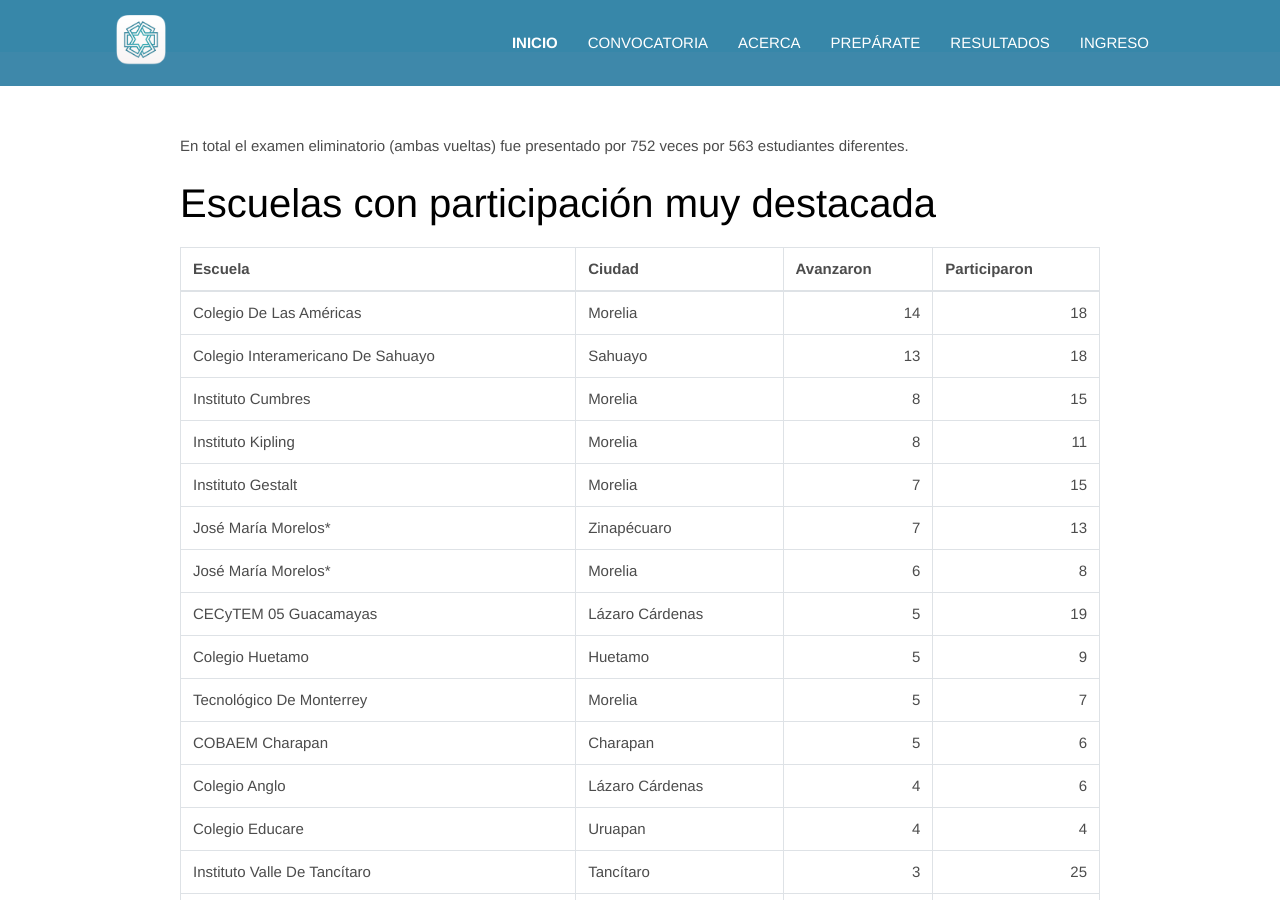
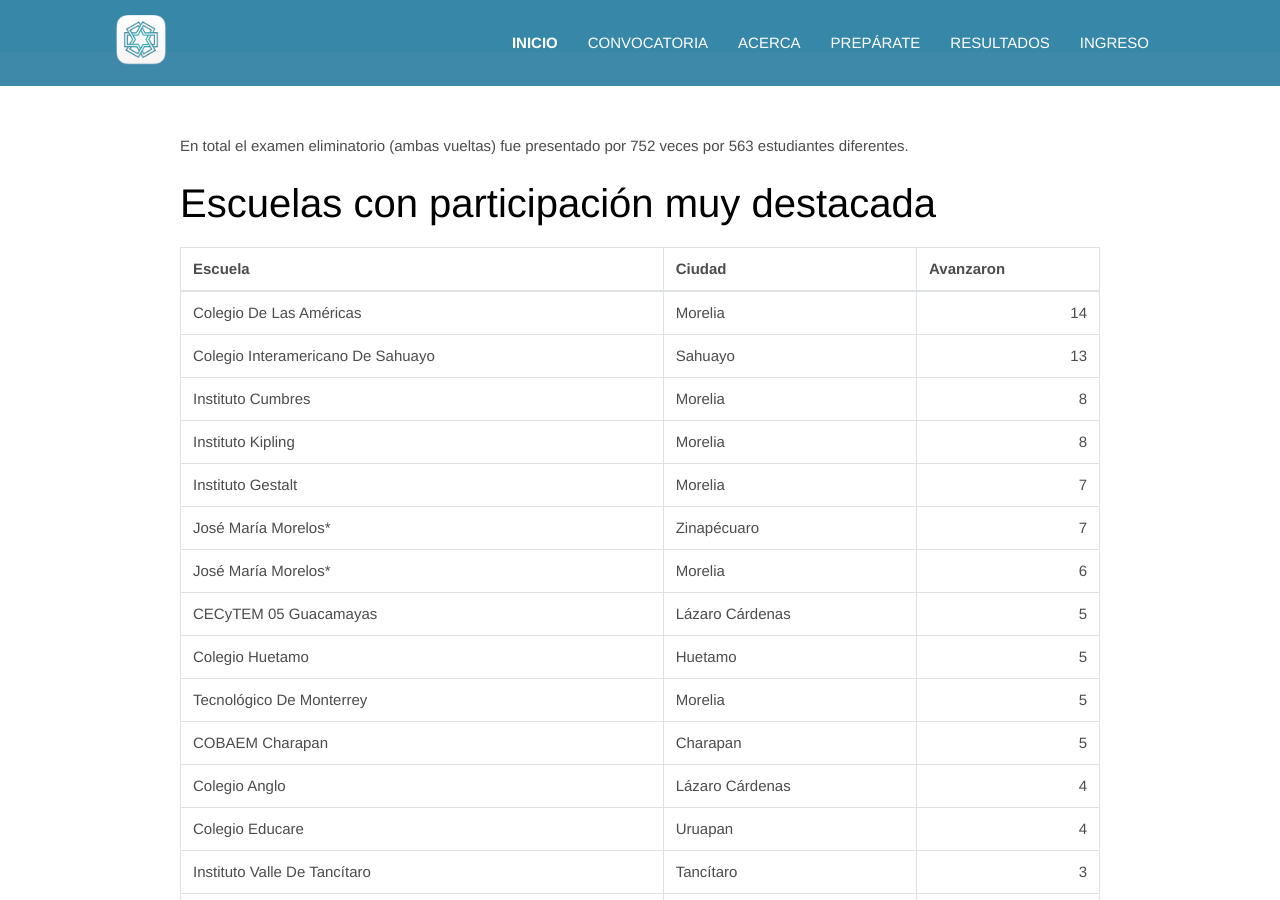
Before and after one commit to OlimpiadaMatematicasMichoacan/WOMM, a Jekyll site: the page built from _pages/resultados.md, in a window 1280 px wide and 900 px high, scrolled down 452 px. Built offline with Jekyll 4.4.1, drawn with Linux system fonts in a browser that asks for light colours; some of the changed text lies outside the part shown.

Commit message:
Minor fixes for news

```diff
--- a/_pages/resultados.md
+++ b/_pages/resultados.md
@@ -11,132 +11,110 @@ En total el examen eliminatorio (ambas vueltas) fue presentado por 752 veces por
 <thead><tr><th title="Field #1">Escuela</th>
 <th title="Field #2">Ciudad</th>
 <th title="Field #3">Avanzaron</th>
-<th title="Field #4">Participaron</th>
 </tr></thead>
 <tbody><tr>
 <td>Colegio De Las Américas</td>
 <td>Morelia</td>
 <td align="right">14</td>
-<td align="right">18</td>
 </tr>
 <tr>
 <td>Colegio Interamericano De Sahuayo</td>
 <td>Sahuayo</td>
 <td align="right">13</td>
-<td align="right">18</td>
 </tr>
 <tr>
 <td>Instituto Cumbres</td>
 <td>Morelia</td>
 <td align="right">8</td>
-<td align="right">15</td>
 </tr>
 <tr>
 <td>Instituto Kipling</td>
 <td>Morelia</td>
 <td align="right">8</td>
-<td align="right">11</td>
 </tr>
 <tr>
 <td>Instituto Gestalt</td>
 <td>Morelia</td>
 <td align="right">7</td>
-<td align="right">15</td>
 </tr>
 <tr>
 <td>José María Morelos*</td>
 <td>Zinapécuaro</td>
 <td align="right">7</td>
-<td align="right">13</td>
 </tr>
 <tr>
 <td>José María Morelos*</td>
 <td>Morelia</td>
 <td align="right">6</td>
-<td align="right">8</td>
 </tr>
 <tr>
 <td>CECyTEM 05 Guacamayas</td>
 <td>Lázaro Cárdenas</td>
 <td align="right">5</td>
-<td align="right">19</td>
 </tr>
 <tr>
 <td>Colegio Huetamo</td>
 <td>Huetamo</td>
 <td align="right">5</td>
-<td align="right">9</td>
 </tr>
 <tr>
 <td>Tecnológico De Monterrey</td>
 <td>Morelia</td>
 <td align="right">5</td>
-<td align="right">7</td>
 </tr>
 <tr>
 <td>COBAEM Charapan</td>
 <td>Charapan</td>
 <td align="right">5</td>
-<td align="right">6</td>
 </tr>
 <tr>
 <td>Colegio Anglo</td>
 <td>Lázaro Cárdenas</td>
 <td align="right">4</td>
-<td align="right">6</td>
 </tr>
 <tr>
 <td>Colegio Educare</td>
 <td>Uruapan</td>
-<td align="right">4</td>
 <td align="right">4</td>
 </tr>
 <tr>
 <td>Instituto Valle De Tancítaro</td>
 <td>Tancítaro</td>
 <td align="right">3</td>
-<td align="right">25</td>
 </tr>
 <tr>
 <td>Instituto Ausubel</td>
 <td>Morelia</td>
 <td align="right">3</td>
-<td align="right">13</td>
 </tr>
 <tr>
-<td>Instituto Vasco De Quiroga</td>
+<td>Vasco De Quiroga</td>
 <td>Morelia</td>
 <td align="right">3</td>
-<td align="right">11</td>
 </tr>
 <tr>
 <td>COBAEM Apatzingán</td>
 <td>Apatzingán</td>
 <td align="right">3</td>
-<td align="right">5</td>
 </tr>
 <tr>
 <td>Instituto Innovación Segura</td>
 <td>Morelia</td>
 <td align="right">3</td>
-<td align="right">5</td>
 </tr>
 <tr>
 <td>Conservatorio De Las Rosas</td>
 <td>Morelia</td>
 <td align="right">3</td>
-<td align="right">4</td>
 </tr>
 <tr>
 <td>Instituto Harvard De Morelia</td>
 <td>Morelia</td>
 <td align="right">3</td>
-<td align="right">3</td>
 </tr>
 <tr>
 <td>Primaria Bilingüe Miguel Hidalgo</td>
 <td>Los Reyes</td>
-<td align="right">3</td>
 <td align="right">3</td>
 </tr>
 </tbody></table>
```
